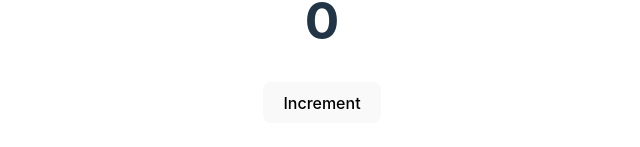
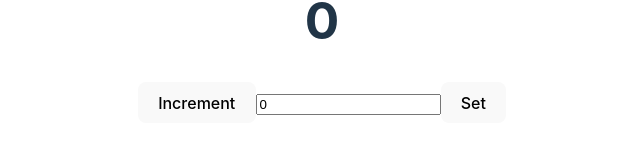
Before and after one commit to Tailler2071/react-ts-vite-test, a React (Vite) app: page / in a window 1280 px wide. Shown: the part 617-764 px from the top of the page, without its empty margins (318-958 px from the left). Built offline with nearby package versions, Linux system fonts and the light colour scheme.

Commit message:
added keyboard event tests

```diff
--- a/src/components/counter/counter.tsx
+++ b/src/components/counter/counter.tsx
@@ -2,6 +2,7 @@
 
 export const Counter = () => {
     const [count, setCount] = useState(0);
+    const [amount, setAmount] = useState(0);
 
     return (
         <div>
@@ -9,6 +10,15 @@
             <button onClick={() => setCount(count + 1)}>
                 Increment
             </button>
+            <input
+                type="number"
+                name="amount"
+                value={amount}
+                onChange={(e) => setAmount(parseInt(e.target.value))}
+            />
+            <button onClick={() => setCount(amount)}>
+                Set
+            </button>
         </div>
     );
 };
```
Also changed, not shown: 1 other file (tests, documents, lock files or other folders).
